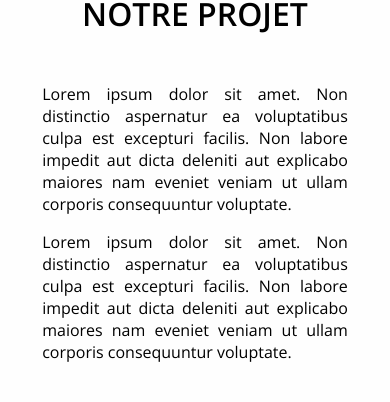
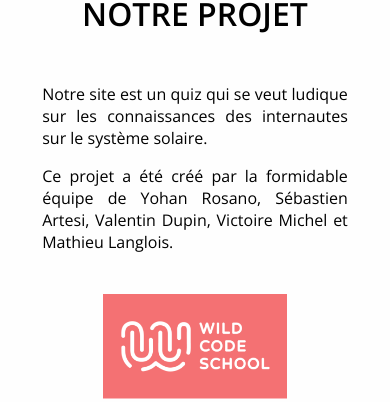
Before and after one commit to WildCodeSchool/2022-09-JS-RemoteFR-LesCrewStillants-P2-Team-Whale, a React (Vite) app in the folder frontend/: page / in a window 390 px wide. Shown: the part 881-1283 px from the top of the page. Built offline with nearby package versions, Linux system fonts and the light colour scheme; no server answers.

Commit message:
about sur le projet et fix css mobile de contact form

```diff
--- a/frontend/src/components/ContactForm.css
+++ b/frontend/src/components/ContactForm.css
@@ -58,7 +58,7 @@
     color: #fefefe;
     align-items: center;
     box-shadow: none;
-    padding: 10%;
+    padding: 5%;
     margin-top: 0vmin;
   }
 
--- a/frontend/src/pages/Home.css
+++ b/frontend/src/pages/Home.css
@@ -1,10 +1,5 @@
 body {
-  background: radial-gradient(
-    circle,
-    rgba(2, 0, 36, 1) 0%,
-    rgba(16, 30, 45, 1) 67%,
-    #a8a5be 100%
-  );
+  background: rgba(16, 30, 45, 1);
 }
 
 h1 {
--- a/frontend/src/pages/Home.jsx
+++ b/frontend/src/pages/Home.jsx
@@ -26,17 +26,14 @@ export default function Home() {
         <section className="project-content">
           <div className="project-description">
             <p>
-              Lorem ipsum dolor sit amet. Non distinctio aspernatur ea
-              voluptatibus culpa est excepturi facilis. Non labore impedit aut
-              dicta deleniti aut explicabo maiores nam eveniet veniam ut ullam
-              corporis consequuntur voluptate.
+              Notre site est un quiz qui se veut ludique sur les connaissances
+              des internautes sur le système solaire.
             </p>
 
             <p>
-              Lorem ipsum dolor sit amet. Non distinctio aspernatur ea
-              voluptatibus culpa est excepturi facilis. Non labore impedit aut
-              dicta deleniti aut explicabo maiores nam eveniet veniam ut ullam
-              corporis consequuntur voluptate.
+              Ce projet a été créé par la formidable équipe de Yohan Rosano,
+              Sébastien Artesi, Valentin Dupin, Victoire Michel et Mathieu
+              Langlois.
             </p>
           </div>
           <img className="logo-wild" src={wild} alt="wild-logo" />
```
Also changed, not shown: 2 other files (tests, documents, lock files or other folders).
